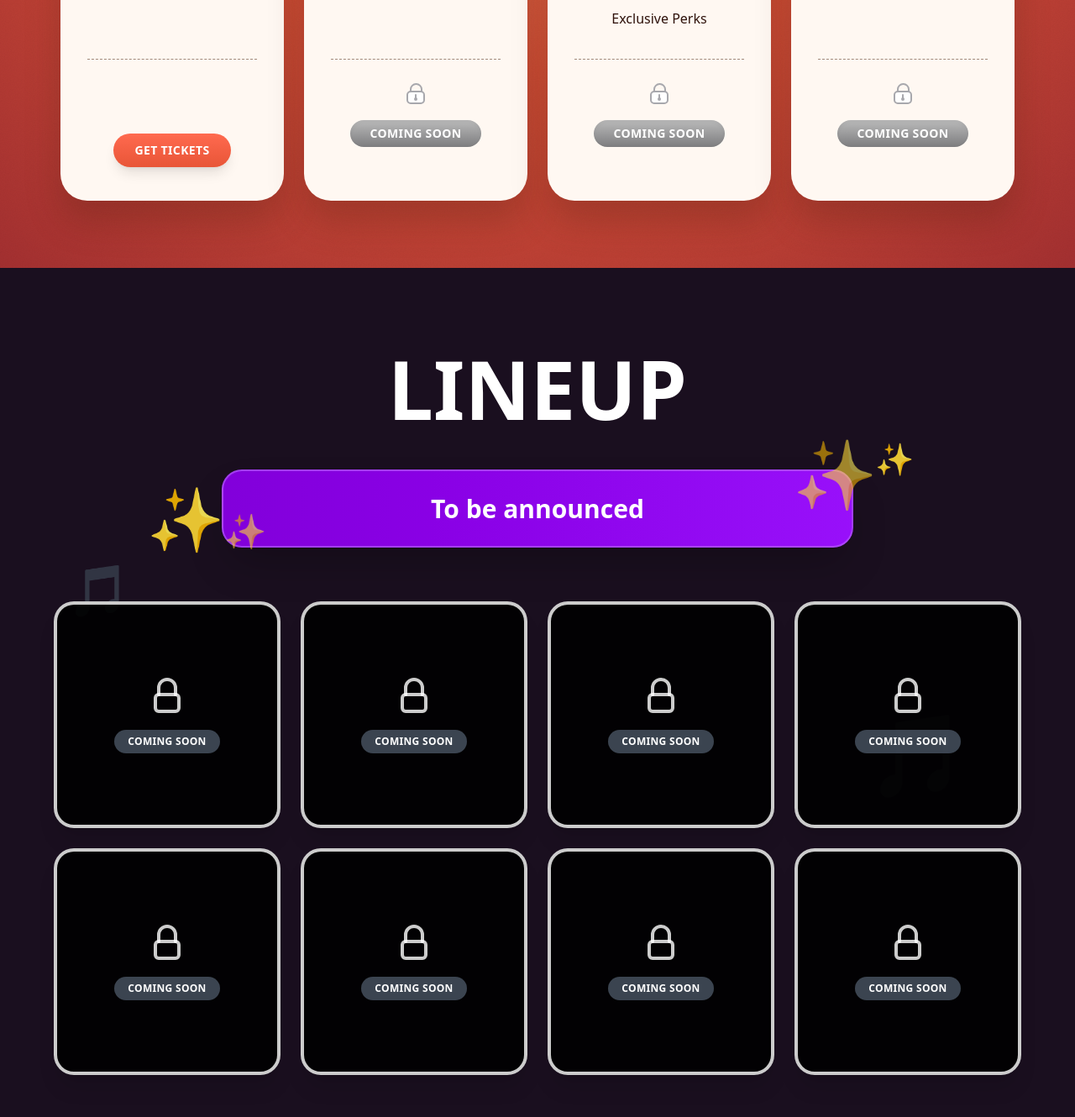
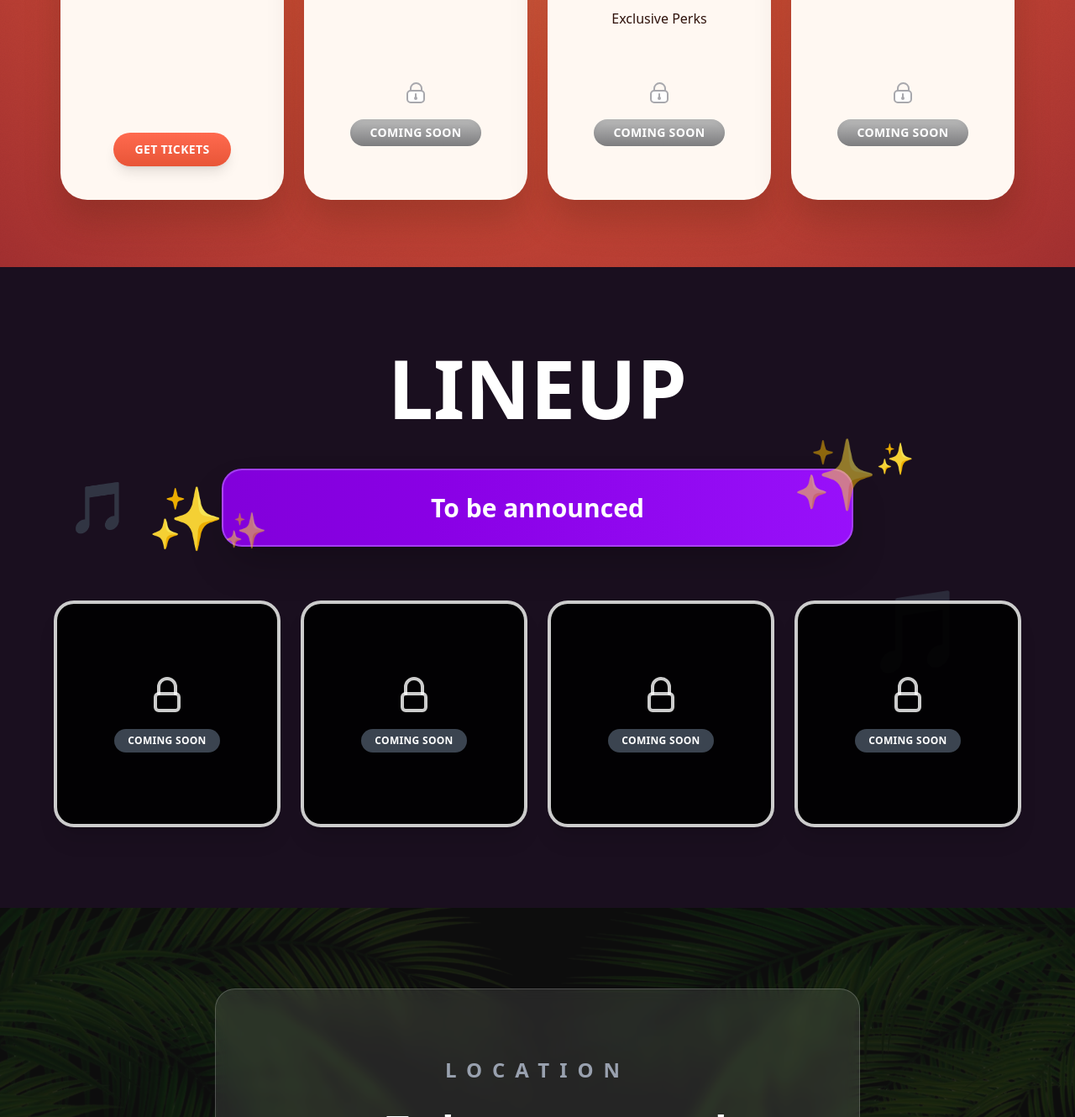
Before and after one commit to BolajiOlajide/danceeko, a Next.js app: page / in a window 1280 px wide. Shown: the part 1198-2528 px from the top of the page at 84% size. Built offline with nearby package versions, Linux system fonts and the light colour scheme.

Commit message:
minor adjustments

```diff
--- a/src/components/sections/hero.tsx
+++ b/src/components/sections/hero.tsx
@@ -13,7 +13,7 @@ export function Hero() {
       </video>
 
       {/* Dark overlay */}
-      <div className="absolute inset-0 bg-black/40" />
+      <div className="absolute inset-0 bg-black/50" />
 
       {/* Content */}
       <div className="relative z-10 flex h-full w-full flex-col items-center justify-end px-4 pb-12 text-center sm:px-6 sm:pb-16 lg:px-8 lg:pb-20">
--- a/src/components/sections/lineup.tsx
+++ b/src/components/sections/lineup.tsx
@@ -4,10 +4,6 @@ const artists: Array<{ locked: boolean; name?: string; image?: string }> = [
     // image: '/artists/skyla-tyla.jpg',
     locked: true,
   },
-  { locked: true },
-  { locked: true },
-  { locked: true },
-  { locked: true },
   { locked: true },
   { locked: true },
   { locked: true },
--- a/src/components/sections/ticket.tsx
+++ b/src/components/sections/ticket.tsx
@@ -163,14 +163,14 @@ export function Ticket() {
             </div>
 
             <div className="relative flex flex-1 flex-col px-8 pb-10 pt-8 text-[#2f120b]">
-              <div className="flex min-h-[108px] flex-col gap-3 text-base">
+              <div className="flex flex-col gap-3 text-base sm:min-h-[108px]">
                 {tier.perks.map((perk) => (
                   <p key={perk} className="font-medium">
                     {perk}
                   </p>
                 ))}
               </div>
-              <div className="relative mt-6 border-t border-dashed border-[#a18a7c] pt-6">
+              <div className="relative mt-6 pt-6">
                 <div className="flex flex-col items-center gap-4">
                   {tier.locked ? (
                     <>
```
